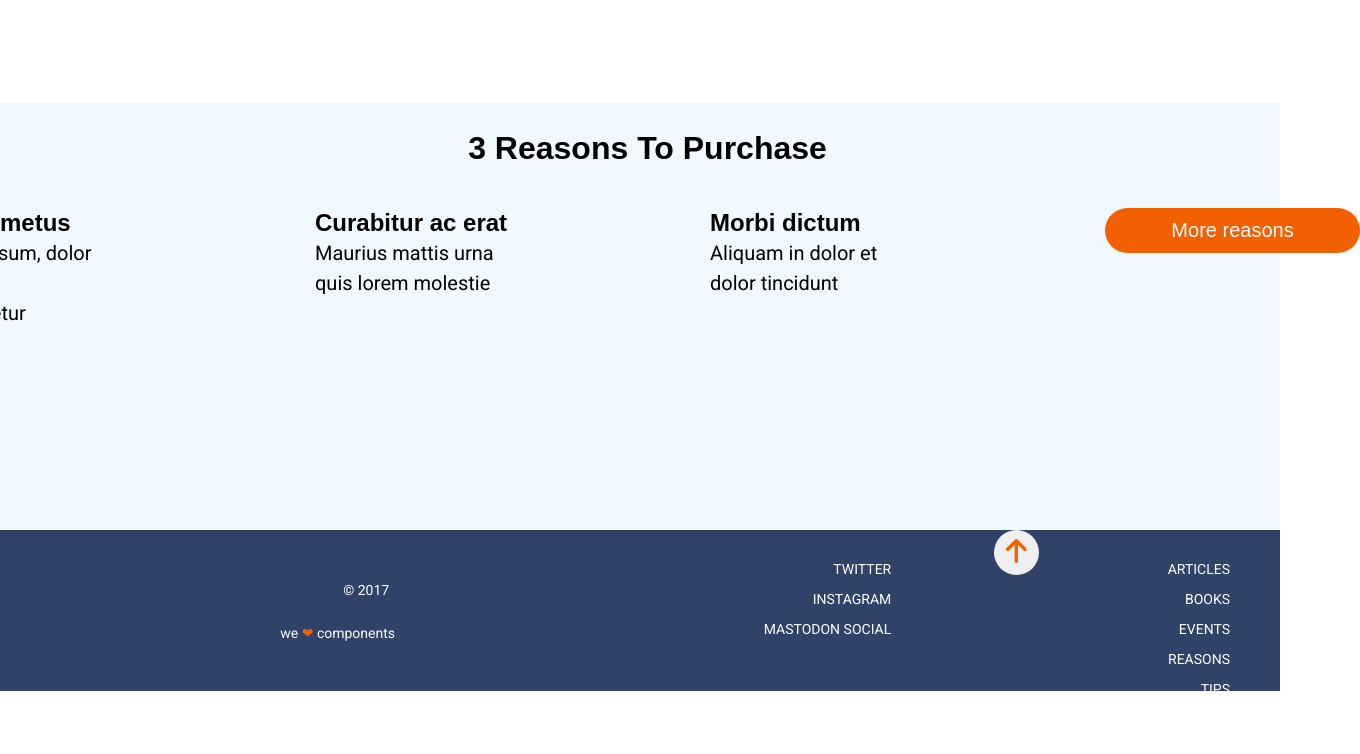
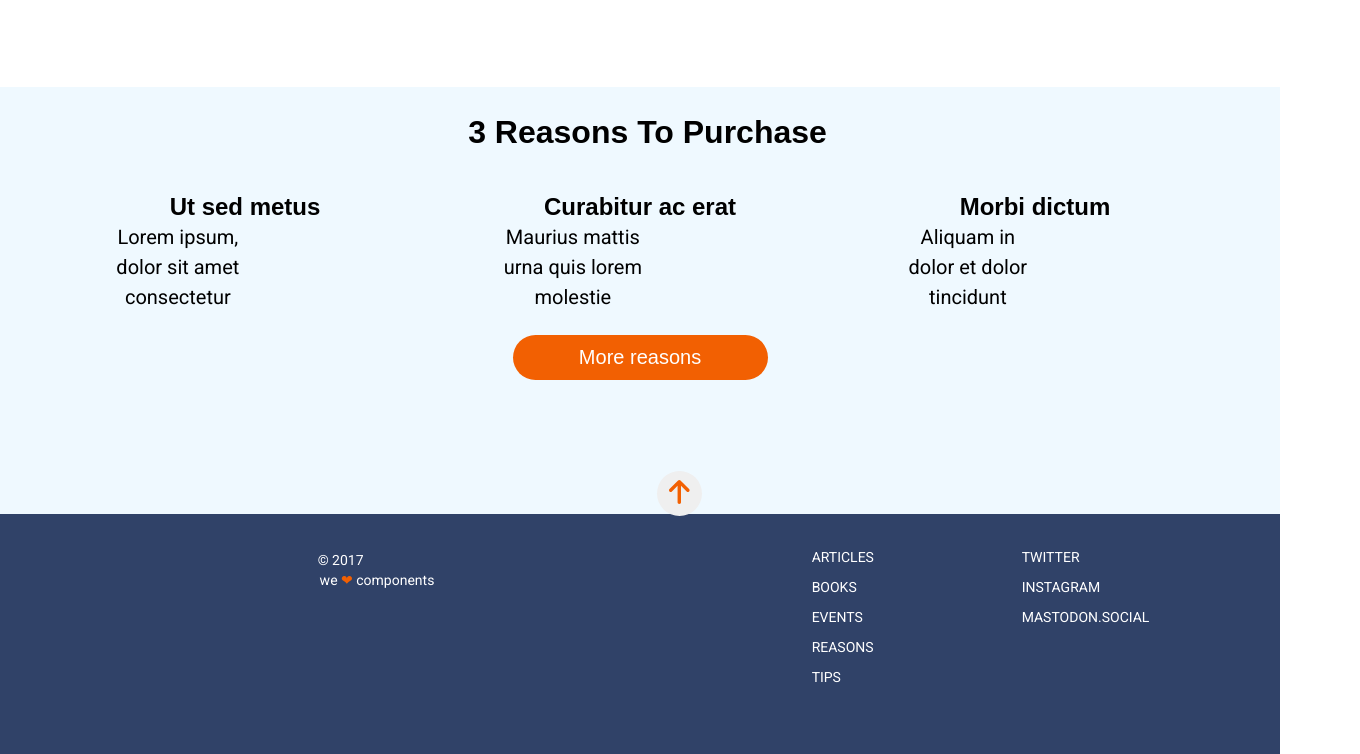
Before and after one commit to AlejandraSC/Anonymous-Proxy, a website: page docs/index.html in a window 1280 px wide. Shown: the part 1073-1827 px from the top of the page, 1360 px wide, since content can reach past the window. Before the commit the page ends 1777 px from the top, so only its background shows below. Drawn offline with Linux system fonts and the light colour scheme.

Commit message:
mediaqueries-improvements

```diff
--- a/docs/index.html
+++ b/docs/index.html
@@ -53,32 +53,37 @@
       <section class="reasons-purchase" id="purchase">
         <h2 class="reasons-title">3 reasons to purchase</h2>
         <article class="reasons">
-          <div class="first-reason">
+          <div>
             <h3 class="reason-title">Ut sed metus</h3>
             <p class="reason-description">Lorem ipsum, dolor sit amet consectetur</p>
           </div>
-          <div class="second-reason">
+          <div>
             <h3 class="reason-title">Curabitur ac erat</h3>
             <p class="reason-description">Maurius mattis urna quis lorem molestie</p>
           </div>
-          <div class="third-reason">
+          <div>
             <h3 class="reason-title">Morbi dictum</h3>
             <p class="reason-description">Aliquam in dolor et dolor tincidunt</p>
           </div>
+        </article>
+        <div class="reasons-button-container">
         <a href="https://adalab.es/" target="_blanc">
           <button class="reasons-button">More reasons</button>
         </a>
-        </article>
+      </div>
       </section>
 
     </main>
     <!--FOOTER-->
-    <footer class="footer" >
-      <button class="ico-arrow" >
+    <footer class="footer">
+      <section class="footer_button-container">
+        <button class="ico-arrow">
           <a href="#principal">
             <img src="./assets/images/ico-arrow.svg" alt="Press to go up" title="Press to go up" />
           </a>
         </button>
+      </section>
+      <section class="links">
         <nav class="interesting">
           <ul>
             <li class="li-bullets">
@@ -108,12 +113,13 @@
               <a href="https://adalab.es/" target="_blanc">Instagram</a>
             </li>
             <li class="li-bullets">
-            <a href="https://adalab.es/" target="_blanc">Mastodon social</a>
+              <a href="https://adalab.es/" target="_blanc">Mastodon.social</a>
             </li>
           </ul>
         </nav>
+      </section>
 
-      <small class="copyright-container">
+      <small>
         <span class="footer-copyright"> &copy; 2017 </span>
         <span class="footer-love">
           <span class="we">we</span>
--- a/src/scss/layout/_footer.scss
+++ b/src/scss/layout/_footer.scss
@@ -14,15 +14,10 @@
   @media all and (min-width: 768px) {
     display: flex;
     flex-direction: row-reverse;
-    position: relative;
-    height: 170px;
-    align-items: initial;
+    height: 240px;
   }
 
-  @media all and (min-width: 1200px) {
-    width: 100%;
-    height: 161px;
-  }
+  @media all and (min-width: 1200px) {}
 
   .interesting {
     text-align: center;
@@ -36,11 +31,14 @@
     text-transform: uppercase;
 
     @media all and (min-width: 768px) {
-      text-align: right;
+      text-align: left;
       line-height: 30px;
-      position: absolute;
+      flex-direction: row-reverse;
+      position: relative;
       right: 50px;
       top: 24px;
+      height: 150px;
+      width: 210px;
     }
 
     @media all and (min-width: 1200) {
@@ -54,7 +52,6 @@
     text-align: center;
     color: $base-color;
     font-family: $text-font;
-    font-weight: 500;
     font-size: 14px;
     margin: 0px;
     left: 124px;
@@ -64,17 +61,32 @@
     text-transform: uppercase;
 
     @media all and (min-width: 768px) {
-      text-align: right;
+      text-align: left;
       position: relative;
-      right: 50px;
       top: 24px;
     }
 
     @media all and (min-width: 1200) {
-      position: absolute;
       bottom: 15px;
       right: 138px;
     }
+  }
+
+  .links {
+    padding-top: 45px;
+    ;
+    flex-direction: row;
+
+
+    @media all and (min-width: 768px) {
+      display: flex;
+    }
+
+    @media all and (min-width: 1200) {
+      display: flex;
+      position: relative;
+    }
+
   }
 
   .li-bullets {
@@ -101,7 +113,6 @@
 
   @media all and (min-width: 768px) {
     text-align: left;
-    position: relative;
     left: 39px;
     bottom: 165px;
     top: 45px;
@@ -127,9 +138,8 @@
   margin: 0;
 
   @media all and (min-width: 768px) {
-    text-align: left;
-    position: relative;
-    left: 39px;
+    text-align: right;
+    padding-left: 65px;
     top: 68px;
     bottom: 142px;
   }
@@ -162,4 +172,38 @@
     background-color: $insomnia__tips--color;
     transform: translate(0vw, -50vh);
   }
+
+  @media all and (min-width: 768px) {
+    text-align: left;
+    position: relative;
+    left: 39px;
+    top: 68px;
+    bottom: 142px;
+  }
+
+  @media all and (min-width: 1200) {
+    text-align: left;
+    position: absolute;
+    top: 75px;
+    bottom: 135px;
+    left: 370px;
+  }
 }
+
+.footer_button-container {
+  display: flex;
+  position: absolute;
+  align-items: flex-start;
+  padding-bottom: 410px;
+
+
+  @media all and (min-width: 768px) {
+    padding-bottom: 290px;
+    text-align: center;
+  }
+
+  @media all and (min-width: 1200) {
+    display: flex;
+    padding-bottom: 500px;
+  }
+}
--- a/src/scss/layout/_looking.scss
+++ b/src/scss/layout/_looking.scss
@@ -6,15 +6,15 @@
   text-align: left;
   height: 376px;
   padding-left: 15px;
-  padding-bottom: 45px;
 
   @media all and (min-width: 768px) {
     padding-left: 39px;
-
+    height: 330px;
   }
 
   @media all and (min-width: 1280px) {
     padding-left: 275px;
+    height: 360px;
   }
 }
 
@@ -22,7 +22,7 @@
   width: 90px;
   height: 30px;
   font-size: 14px;
-  margin-top: 60px;
+  margin-top: 30px;
 
   a {
     color: $base-color;
@@ -35,6 +35,7 @@
     width: 216px;
     height: 14px;
     font-size: 16px;
+    margin-top: 30px;
 
   }
 
@@ -42,6 +43,7 @@
     width: 360px;
     height: 30px;
     font-size: 16px;
+    margin-top: 60px;
   }
 }
 
@@ -61,6 +63,12 @@
   text-transform: capitalize;
 
   @media all and (min-width: 768px) {
+    width: 690px;
+    height: 45px;
+    font-size: 26px;
+  }
+
+  @media all and (min-width: 1280px) {
     width: 730px;
     height: 45px;
     font-size: 32px;
@@ -69,7 +77,7 @@
 
 .looking-description {
   height: 120px;
-  weight: 290px;
+  width: 290px;
   font-size: 18px;
 
   @media all and (min-width: 768px) {
--- a/src/scss/layout/_reasons.scss
+++ b/src/scss/layout/_reasons.scss
@@ -2,9 +2,8 @@
   background-color: $background__reasons--color;
   display: flex;
   flex-direction: column;
-  position: static;
   align-items: center;
-  height: 624px;
+  text-align: center;
   line-height: 30px;
 
   @media all and (min-width: 768px) {
@@ -42,15 +41,15 @@
 .reasons {
   display: grid;
   grid-template-columns: 1;
-  grid-template-rows: 3;
+  grid-template-rows: 2;
   gap: 45px;
   padding-top: 45px;
-  padding-bottom: 150px;
+  padding-bottom: 45px;
   justify-content: center;
 
   @media all and (min-width: 768px) {
     grid-auto-flow: column;
-    grid-template-columns: 3;
+    grid-template-columns: 2;
     grid-template-rows: 1;
   }
 
@@ -61,6 +60,8 @@
 .reason-title {
   font-size: 18px;
   font-family: $title-font;
+  width: 184px;
+  height: 30px;
 
   @media all and (min-width: 768px) {
     font-size: 24px;
@@ -85,14 +86,24 @@
     font-size: 20px;
     width: 212, 3px;
     height: 68px;
-    padding-left: 81,2px;
+    padding-left: 35.7px;
   }
 
   @media all and (min-width: 1280px) {
     font-size: 20px;
     width: 353, 8px;
     height: 68px;
+
   }
+}
+
+.reasons-button-container {
+  display: flex;
+  flex-direction: column;
+  justify-content: center;
+  align-items: center;
+  margin-bottom: 60px;
+
 }
 
 .reasons-button {
```
Also changed, not shown: public/index.html (+14 -8 lines), src/html/partials/footer.html (+8 -4 lines), src/html/partials/reasons.html (+8 -6 lines), docs/assets/css/main.css, public/assets/css/main.css, 1 other file. Lines whose indentation alone changed are shown as unchanged.
